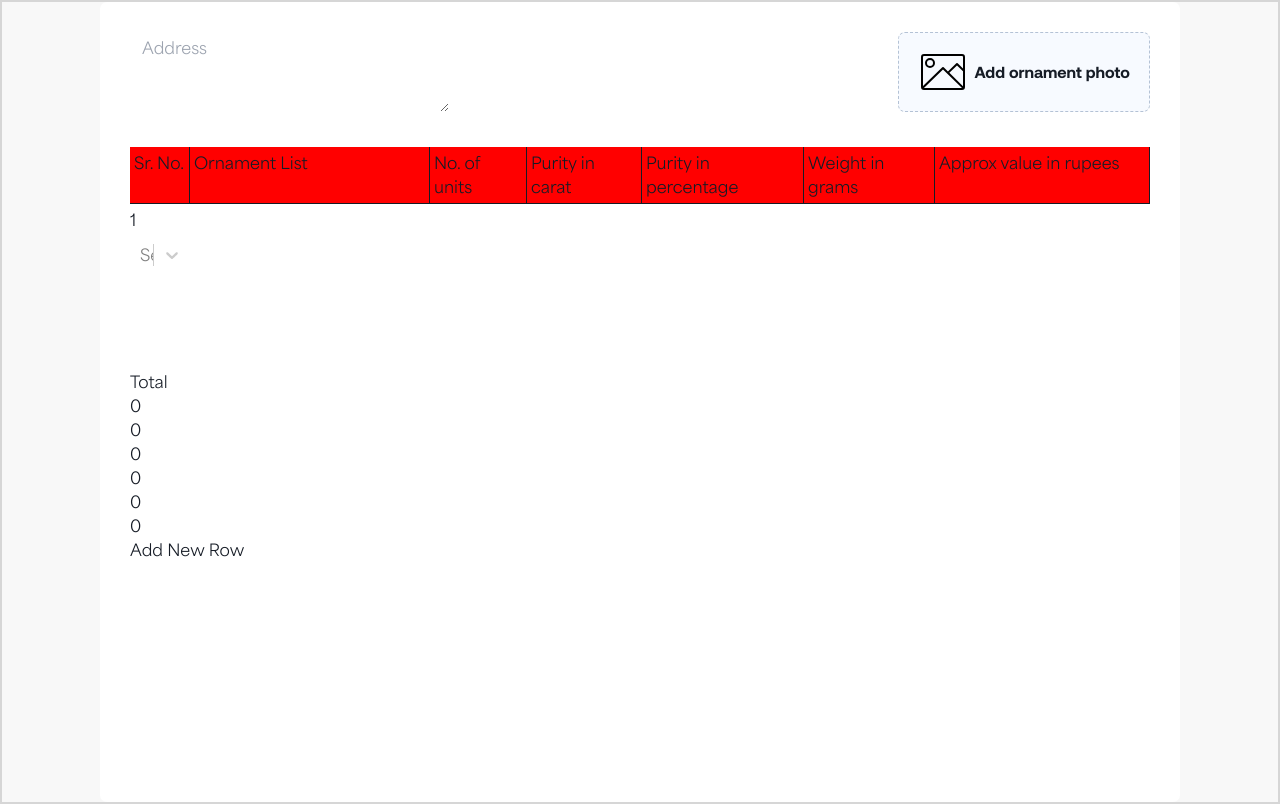
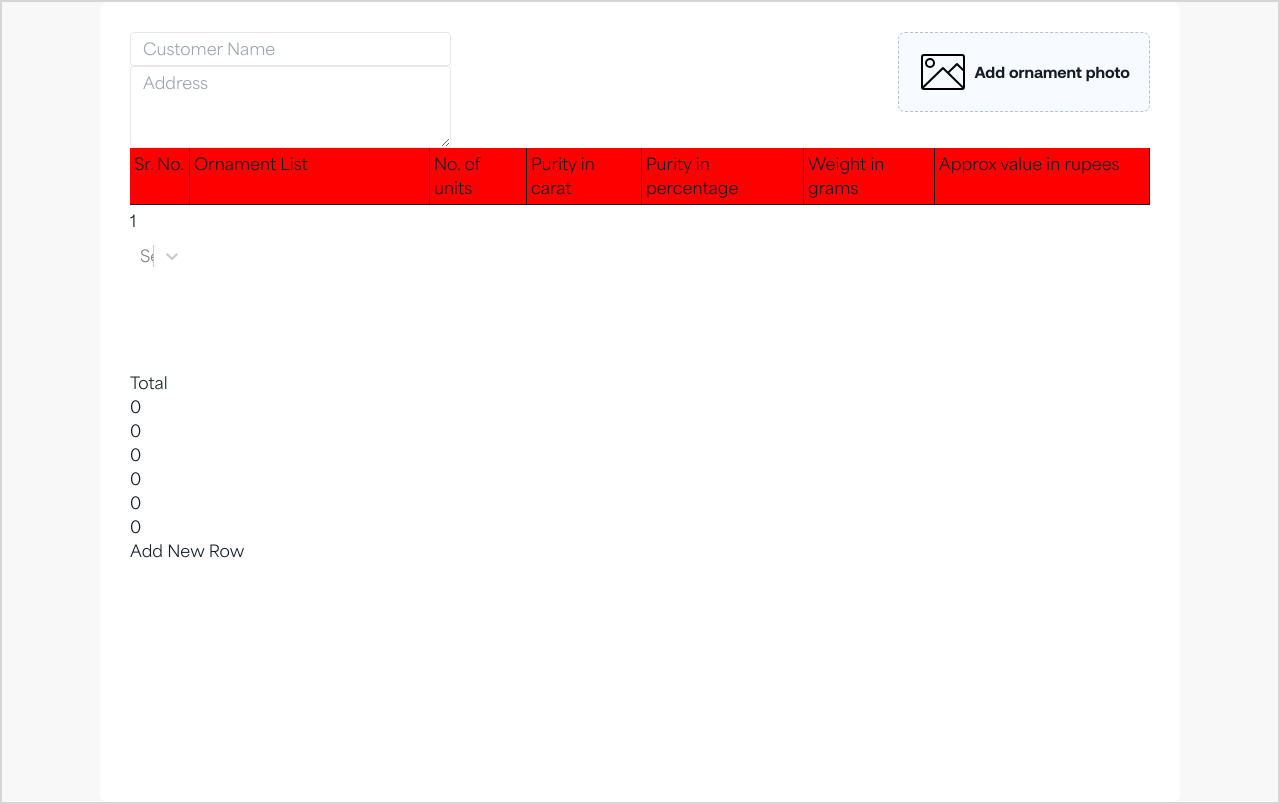
Before and after one commit to mrrajsoni/gold-valuation, a Next.js app: page / in a window 1280 px wide. Built offline with nearby package versions, Linux system fonts and the light colour scheme.

Commit message:
[fix]: components segregation

```diff
--- a/src/app/globals.scss
+++ b/src/app/globals.scss
@@ -40,4 +40,11 @@ main {
 
 textarea {
     padding: $inputPadding;
+    border: $inputBorder;
+    border-radius: 4px;
+
+    &:focus-visible {
+        // border: none;
+        outline: none;
+    }
 }
--- a/src/app/page.tsx
+++ b/src/app/page.tsx
@@ -1,4 +1,5 @@
-import Address from '@/components/address/Address'
+import Address from '@/components/contactInfo/customerInfo/Address'
+import CustomerInfo from '@/components/contactInfo/customerInfo/CustomerInfo'
 import ItemRows from '@/components/itemRows/ItemRows'
 import OrnamentPhoto from '@/components/ornamentPhoto/OrnamentPhoto'
 
@@ -7,8 +8,8 @@ export default function Home() {
         <main className="min-h-screen">
             <div className="company__logo__container"></div>
             <section className="address__ornament__container flex justify-between">
-                <div className="contact__info__wrapper">
-                    <Address />
+                <div className="contact__info__wrapper flex flex-col">
+                    <CustomerInfo />
                 </div>
                 <OrnamentPhoto />
             </section>
--- /dev/null
+++ b/src/components/contactInfo/customerInfo/CustomerInfo.tsx
@@ -0,0 +1,13 @@
+import Address from './Address'
+import CustomerName from './CustomerName'
+
+const CustomerInfo = () => {
+    return (
+        <>
+            <CustomerName />
+            <Address />
+        </>
+    )
+}
+
+export default CustomerInfo
--- /dev/null
+++ b/src/components/contactInfo/customerInfo/CustomerName.tsx
@@ -0,0 +1,22 @@
+'use client'
+
+import InvoiceInput from '@/components/input/InvoiceInput'
+import { useState } from 'react'
+
+const CustomerName = () => {
+    const [customerName, setCustomerName] = useState('')
+
+    const handleOnChange = (event: React.ChangeEvent<HTMLInputElement>) => {
+        setCustomerName(event.target.value)
+    }
+    return (
+        <InvoiceInput
+            showBorder
+            placeHolder="Customer Name"
+            value={customerName}
+            onChange={handleOnChange}
+        />
+    )
+}
+
+export default CustomerName
--- a/src/components/input/InvoiceInput.tsx
+++ b/src/components/input/InvoiceInput.tsx
@@ -6,6 +6,8 @@ interface InvoiceInputProps {
     label?: string
     extraClass?: string[]
     type?: string
+    placeHolder?: string
+    showBorder?: boolean
 }
 const InvoiceInput = ({
     extraClass,
@@ -13,6 +15,8 @@ const InvoiceInput = ({
     label,
     type = 'text',
     onChange,
+    placeHolder = '',
+    showBorder = false,
 }: InvoiceInputProps) => {
     const showLabel = Boolean(label)
     return (
@@ -23,8 +27,9 @@ const InvoiceInput = ({
                 onChange={onChange}
                 className={`${styles.invoice__input} ${
                     extraClass?.length && styles[extraClass[1]]
-                }`}
+                } ${showBorder && styles.with__border}`}
                 type={type}
+                placeholder={placeHolder}
             ></input>
         </>
     )
--- a/src/components/input/input.module.scss
+++ b/src/components/input/input.module.scss
@@ -1,9 +1,16 @@
+@import '../../styles/variables.scss';
+
 .invoice__input {
     padding: 4px 12px;
 
     &:focus-visible {
         border: none;
         outline: none;
+    }
+
+    &.with__border {
+        border: $inputBorder;
+        border-radius: 4px;
     }
 }
 
--- a/src/components/itemRows/ItemRows.tsx
+++ b/src/components/itemRows/ItemRows.tsx
@@ -136,7 +136,6 @@ const ItemRows = ({ goldRatePerGram = 4420 }: ItemRowsProps) => {
             <ItemRowsHeader>
                 {allOrnamentList.map((ornament, index) => {
                     return (
-                        <>
                         <ItemRow
                             index={index}
                             onChange={handleChange}
@@ -147,9 +146,8 @@ const ItemRows = ({ goldRatePerGram = 4420 }: ItemRowsProps) => {
                             }
                             valuationPrice={ornament.averageValue}
                             weight={ornament.weight}
-                                key={index}
+                            key={ornament.id}
                         />
-                        </>
                     )
                 })}
             </ItemRowsHeader>
--- a/src/styles/variables.scss
+++ b/src/styles/variables.scss
@@ -2,3 +2,4 @@ $textColor: #161c26;
 $white: #fff;
 $borderRadius: 7px;
 $inputPadding: 4px 12px;
+$inputBorder: 1px solid #e7e7e7;
```
Also changed, not shown: src/components/contactInfo/customerInfo/Address.tsx (renamed from src/components/address/Address.tsx). Lines whose indentation alone changed are shown as unchanged.
